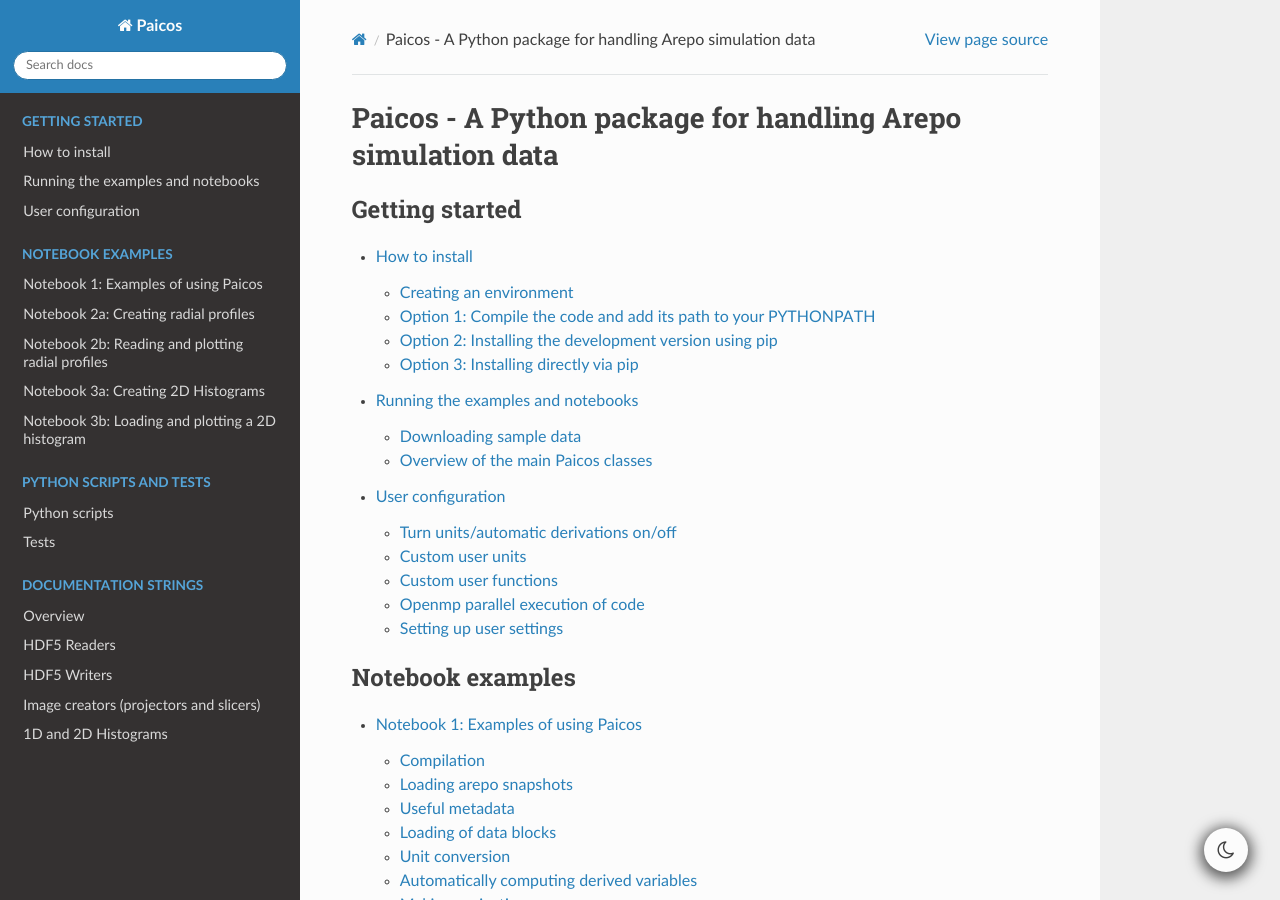
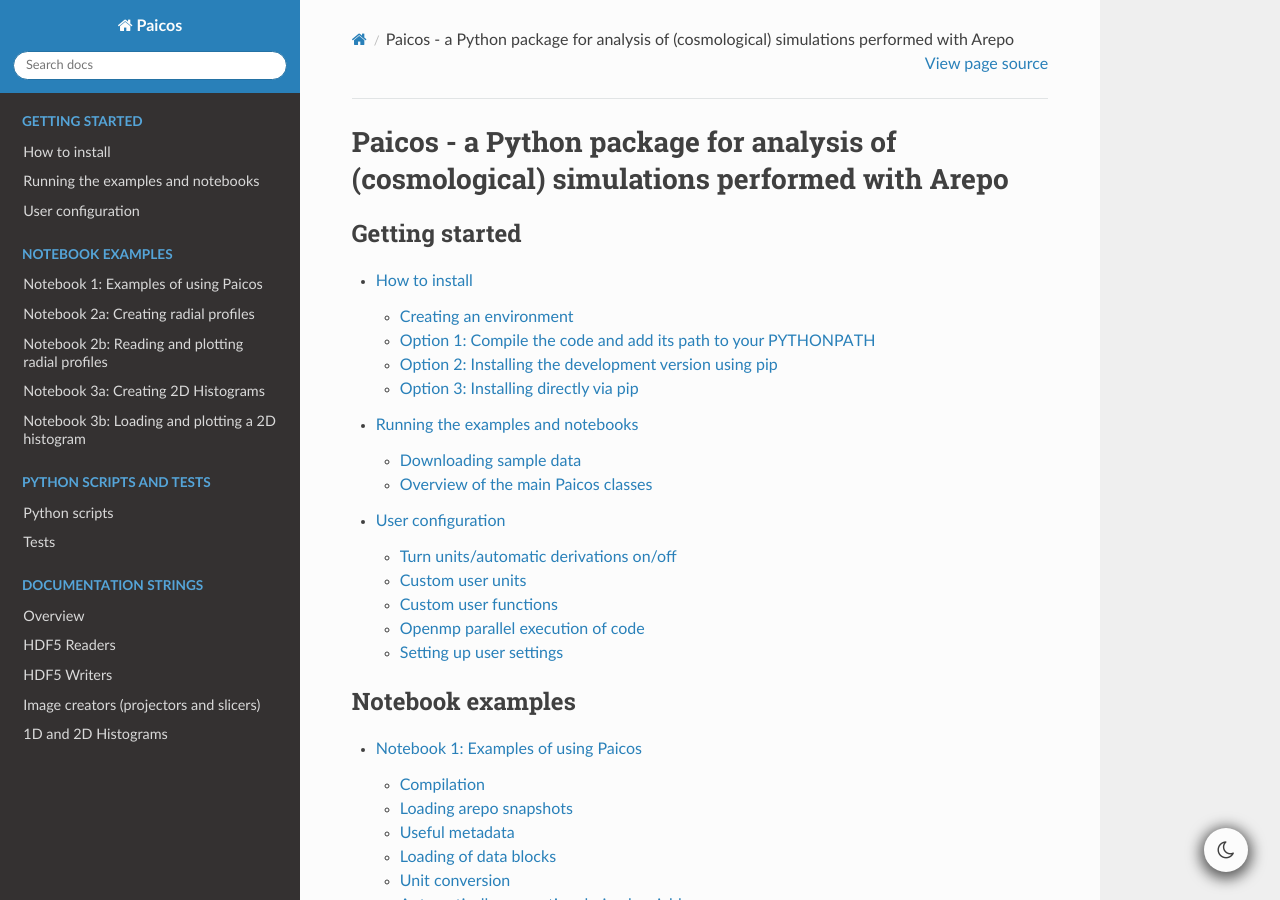
Before and after one commit to tberlok/paicos, a Sphinx documentation site: the page built from docs/source/index.md, in a window 1280 px wide and 900 px high. Built offline with Sphinx 7.4.7 and the Read the Docs theme 2.0.0, drawn with Linux system fonts in a browser that asks for light colours.

Commit message:
Update index.md

````diff
--- a/docs/source/index.md
+++ b/docs/source/index.md
@@ -1,4 +1,4 @@
-# Paicos - A Python package for handling Arepo simulation data
+# Paicos - a Python package for analysis of (cosmological) simulations performed with Arepo
 
 ```{toctree}
 ---
````
